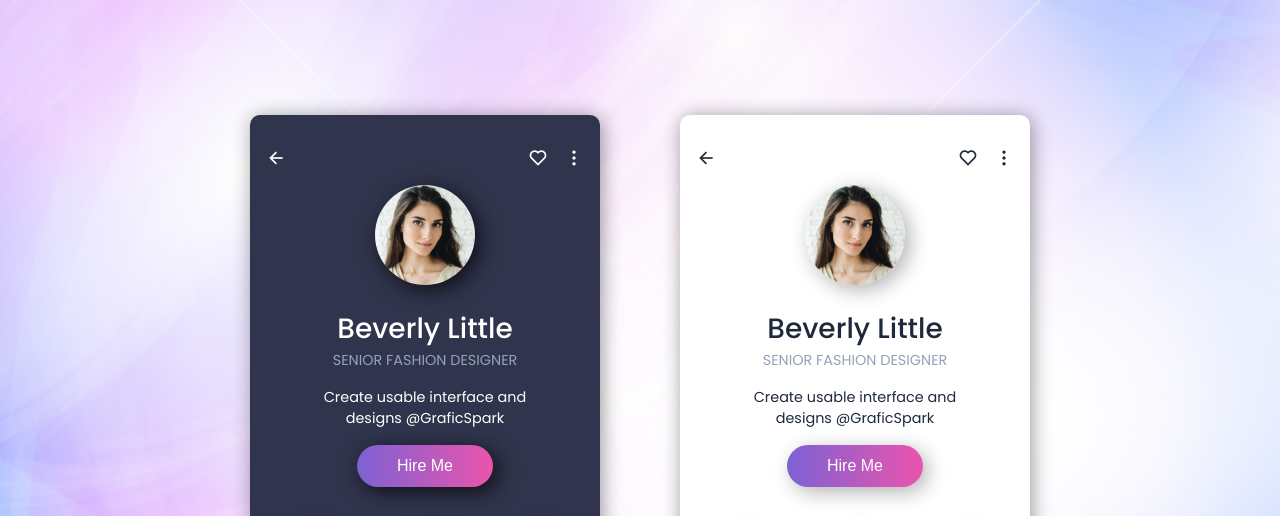
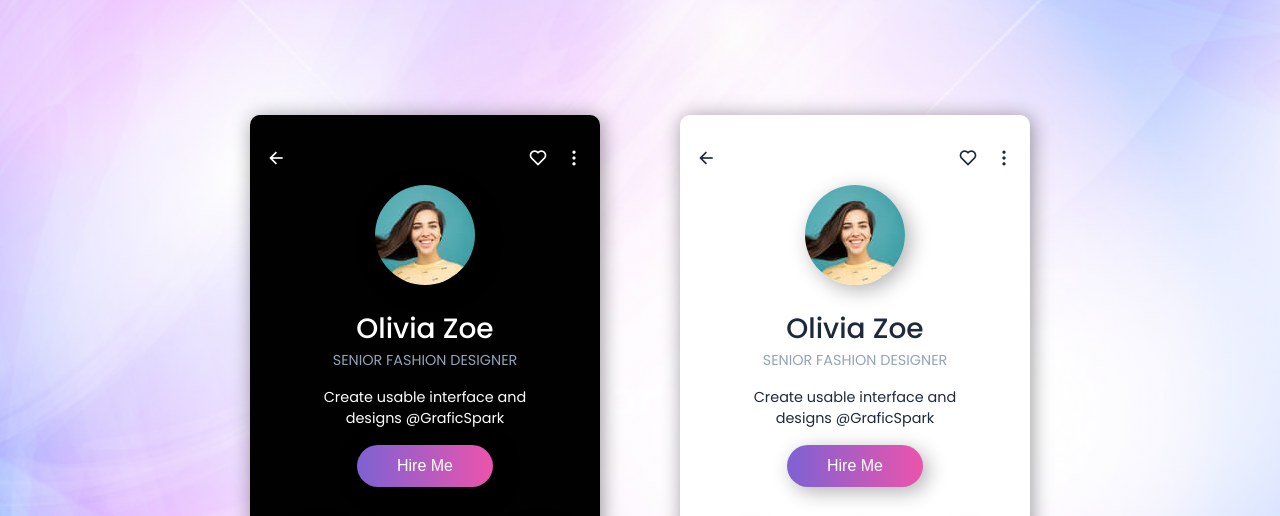
Before and after one commit to codinggujaratweb/Create-Responsive-User-Profile-Card, a plain HTML site: page index.html in a window 1280 px wide. Shown: the top 516 px of the page. Drawn offline with nearby package versions, Linux system fonts and the light colour scheme.

Commit message:
add new product's / Create-Responsive-User-Profile-Card

```diff
--- a/index.html
+++ b/index.html
@@ -1,16 +1,15 @@
 <!DOCTYPE html>
 <html lang="en">
+
 <head>
   <meta charset="UTF-8" />
   <meta http-equiv="X-UA-Compatible" content="IE=edge" />
   <meta name="viewport" content="width=device-width, initial-scale=1.0" />
-    <link
-      href="https://cdn.jsdelivr.net/npm/remixicon@3.2.0/fonts/remixicon.css"
-      rel="stylesheet"
-    />
+  <link href="https://cdn.jsdelivr.net/npm/remixicon@3.2.0/fonts/remixicon.css" rel="stylesheet" />
   <link rel="stylesheet" href="styles.css" />
   <title>User Profile Card | CodingGujarat</title>
 </head>
+
 <body>
   <!-- card 1 -->
   <div class="card dark">
@@ -21,8 +20,8 @@
         <i class="ri-more-2-fill"></i>
       </span>
     </div>
-      <img src="assets/user.jpg" alt="user" />
-      <h1 class="name">Beverly Little</h1>
+    <img src="assets/img2.jpg" alt="user" />
+    <h1 class="name">Olivia Zoe</h1>
     <p class="designation">SENIOR FASHION DESIGNER</p>
     <p class="about">Create usable interface and designs @GraficSpark</p>
     <button>Hire Me</button>
@@ -60,8 +59,8 @@
         <i class="ri-more-2-fill"></i>
       </span>
     </div>
-      <img src="assets/user.jpg" alt="user" />
-      <h1 class="name">Beverly Little</h1>
+    <img src="assets/img2.jpg" alt="user" />
+    <h1 class="name">Olivia Zoe</h1>
     <p class="designation">SENIOR FASHION DESIGNER</p>
     <p class="about">Create usable interface and designs @GraficSpark</p>
     <button>Hire Me</button>
@@ -90,4 +89,5 @@
     </div>
   </div>
 </body>
+
 </html>
--- a/styles.css
+++ b/styles.css
@@ -1,7 +1,7 @@
 @import url("https://fonts.googleapis.com/css2?family=Poppins:wght@400;500;600&display=swap");
 
 :root {
-  --primary-color: #30344c;
+  --primary-color: #010101;
   --text-dark: #1e293b;
   --text-light: #94a3b8;
   --white: #ffffff;
```
Also changed, not shown: assets/img2.jpg (added), 1 other file. Lines whose indentation alone changed are shown as unchanged.
